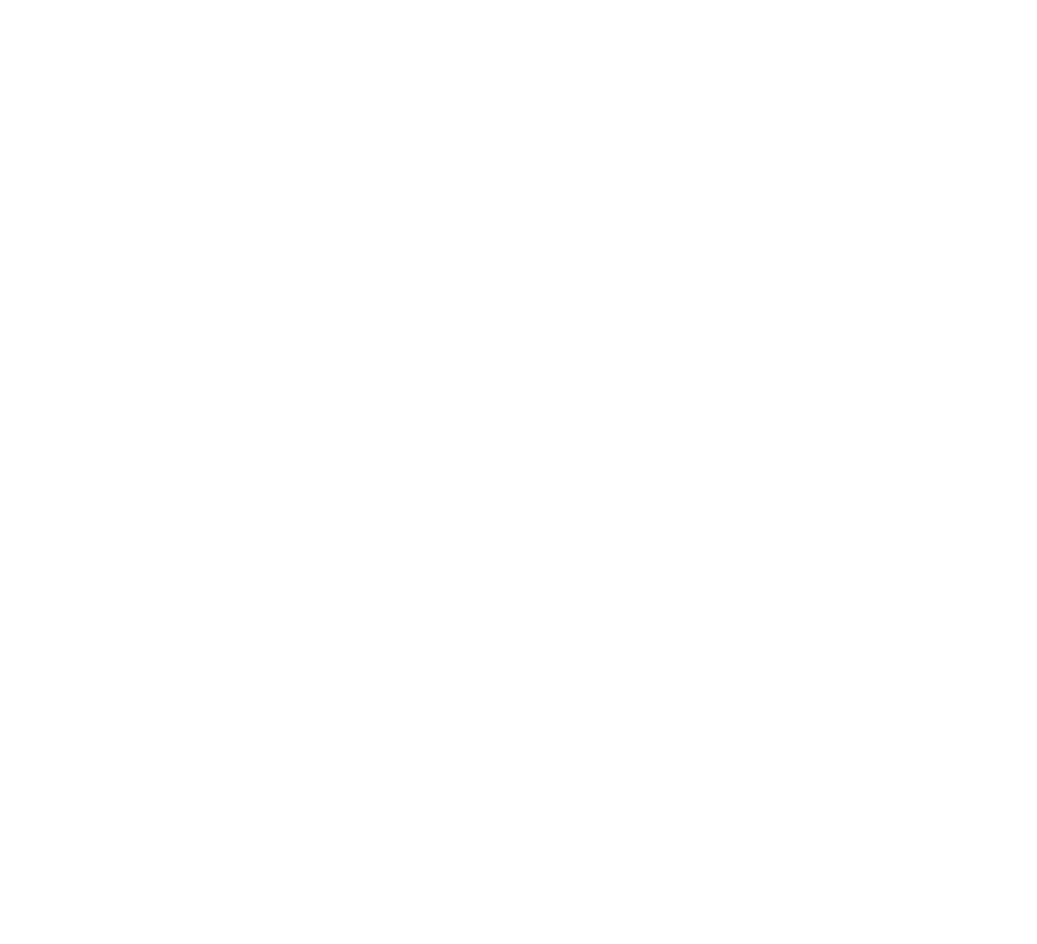
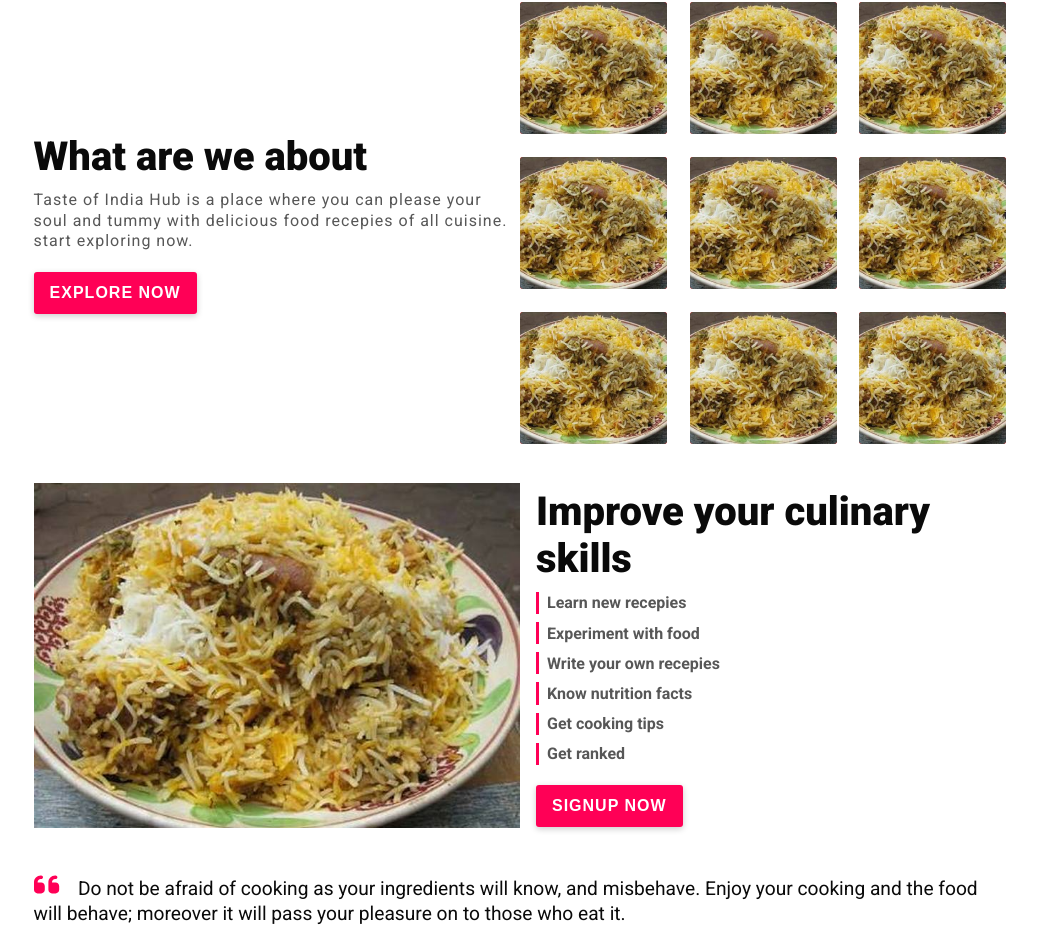
Before and after one commit to Avinash9694/TasteOfIndiaHub, a React (Create React App) app: page /recipes in a window 1280 px wide. Shown: the part 91-1035 px from the top of the page, without its empty margins (120-1157 px from the left). Before the commit the page ends 800 px from the top, so only its background shows below. Built offline with nearby package versions, Linux system fonts and the light colour scheme.

Commit message:
added 2 more sections in home page

```diff
--- a/src/App.js
+++ b/src/App.js
@@ -1,5 +1,18 @@
+import Navbar from "./components/Navbar";
+import HeroSection from "./components/HeroSection";
+import ImproveSkills from "./components/ImproveSkills";
+import QuoteSection from "./components/QuoteSection";
 function App() {
-  return <div className="App">hello world</div>;
+  return (
+    <div className="App">
+      <Navbar />
+      <div className="container main">
+        <HeroSection />
+        <ImproveSkills />
+        <QuoteSection />
+      </div>
+    </div>
+  );
 }
 
 export default App;
--- /dev/null
+++ b/src/components/ImproveSkills.js
@@ -0,0 +1,30 @@
+import React from "react";
+
+const ImproveSkills = () => {
+  const list = [
+    "Learn new recepies",
+    "Experiment with food",
+    "Write your own recepies",
+    "Know nutrition facts",
+    "Get cooking tips",
+    "Get ranked",
+  ];
+  return (
+    <div className="section improve-skills">
+      <div className="col img">
+        <img src="/img/gallery/img_1.jpg" alt="" />
+      </div>
+      <div className="col typography">
+        <h1 className="title">Improve your culinary skills</h1>
+        {list.map((item, index) => (
+          <p className="skill-item" key={index}>
+            {item}
+          </p>
+        ))}
+        <button className="btn">signup now</button>
+      </div>
+    </div>
+  );
+};
+
+export default ImproveSkills;
--- /dev/null
+++ b/src/components/QuoteSection.js
@@ -0,0 +1,19 @@
+import React from "react";
+import { FontAwesomeIcon } from "@fortawesome/react-fontawesome";
+import { faQuoteLeft } from "@fortawesome/free-solid-svg-icons";
+
+const QuoteSection = () => {
+  return (
+    <div className="section quote">
+      <p className="qoute-text">
+        <FontAwesomeIcon icon={faQuoteLeft} /> Do not be afraid of cooking as
+        your ingredients will know, and misbehave. Enjoy your cooking and the
+        food will behave; moreover it will pass your pleasure on to those who
+        eat it.
+      </p>
+      <p className="qoute-auther">- Fergus Henderson</p>
+    </div>
+  );
+};
+
+export default QuoteSection;
--- a/src/styles/index.scss
+++ b/src/styles/index.scss
@@ -68,10 +68,12 @@ img {
 .section {
   display: flex;
   align-items: center;
+  margin-bottom: 3vw;
   .title {
     color: var(--text-color);
-    font-size: 3em;
+    font-size: 2.5em;
     margin-bottom: 0.25em;
+    font-weight: 900;
   }
   .info {
     color: var(--text-light);
@@ -85,55 +87,20 @@ img {
   }
 }
 
-.section.hero {
-  .typograpgy {
-    padding-right: 1em;
-  }
-  .gallery {
-    display: grid;
-    grid-template-columns: repeat(3, 1fr);
-    gap: 1.75vw;
-    .custom-image {
-      border-radius: 3px;
-      overflow: hidden;
-      transform: scale(0);
-      opacity: 0;
-      animation: getAnimationDuration(0.5s) popOut forwards;
-      &:nth-child(2) {
-        animation-delay: 0.1s;
-      }
-      &:nth-child(3) {
-        animation-delay: 0.2s;
-      }
-      &:nth-child(6) {
-        animation-delay: 0.3s;
-      }
-      &:nth-child(9) {
-        animation-delay: 0.4s;
-      }
-      &:nth-child(8) {
-        animation-delay: 0.5s;
-      }
-      &:nth-child(7) {
-        animation-delay: 0.6s;
-      }
-      &:nth-child(4) {
-        animation-delay: 0.7s;
-      }
-      &:nth-child(5) {
-        animation-delay: 0.8s;
-      }
-    }
-  }
-}
+@import "partials/hero-sections.scss";
+@import "partials/improve-section.scss";
+@import "partials/quote-section.scss";
+
 .main {
   padding-block: 3vw;
 }
 
 .container {
-  padding-inline: 15vw;
+  padding-inline: 12vw;
 }
+
 @import "partials/animations.scss";
+
 @media screen and (max-width: 768px) {
   .navbar {
     .nav-links {
--- a/src/styles/partials/_animations.scss
+++ b/src/styles/partials/_animations.scss
@@ -17,3 +17,14 @@
     opacity: 1;
   }
 }
+
+@keyframes slideInRight {
+  from {
+    transform: translateX(100%);
+    opacity: 0;
+  }
+  to {
+    transform: translateX(0);
+    opacity: 1;
+  }
+}
--- /dev/null
+++ b/src/styles/partials/_hero-sections.scss
@@ -0,0 +1,41 @@
+.section.hero {
+  .typograpgy {
+    padding-right: 1em;
+  }
+  .gallery {
+    display: grid;
+    grid-template-columns: repeat(3, 1fr);
+    gap: 1.75vw;
+    .custom-image {
+      border-radius: 3px;
+      overflow: hidden;
+      transform: scale(0);
+      opacity: 0;
+      animation: getAnimationDuration(0.5s) popOut forwards;
+      &:nth-child(2) {
+        animation-delay: 0.1s;
+      }
+      &:nth-child(3) {
+        animation-delay: 0.2s;
+      }
+      &:nth-child(6) {
+        animation-delay: 0.3s;
+      }
+      &:nth-child(9) {
+        animation-delay: 0.4s;
+      }
+      &:nth-child(8) {
+        animation-delay: 0.5s;
+      }
+      &:nth-child(7) {
+        animation-delay: 0.6s;
+      }
+      &:nth-child(4) {
+        animation-delay: 0.7s;
+      }
+      &:nth-child(5) {
+        animation-delay: 0.8s;
+      }
+    }
+  }
+}
--- /dev/null
+++ b/src/styles/partials/_improve-section.scss
@@ -0,0 +1,28 @@
+.section.improve-skills {
+  .col.img {
+    img {
+      width: 100%;
+    }
+  }
+  .col.typography {
+    padding-left: 1em;
+    .skill-item {
+      border-left: 0.2em solid var(--primary-color);
+      margin-bottom: 0.5em;
+      padding: 0.1em 0em 0.1em 0.5em;
+      color: var(--text-light);
+      font-weight: bold;
+      transform: translateX(100%);
+      opacity: 0;
+      animation: getAnimationDuration(0.3s) slideInRight forwards;
+      @for $i from 2 through 7 {
+        &:nth-child(#{$i}) {
+          animation-delay: #{$i * 0.1}s;
+        }
+      }
+    }
+  }
+  .btn {
+    margin-top: 0.75em;
+  }
+}
--- /dev/null
+++ b/src/styles/partials/_quote-section.scss
@@ -0,0 +1,18 @@
+.section.quote {
+  display: block;
+  .qoute-text {
+    font-size: 1.2em;
+    line-height: 1.3;
+    color: var(--text-color);
+    svg {
+      color: var(--primary-color);
+      font-size: 1.5em;
+      margin-right: 0.5em;
+    }
+  }
+  .qoute-auther {
+    color: var(--text-light);
+    text-align: right;
+    margin-top: 1em;
+  }
+}
```
